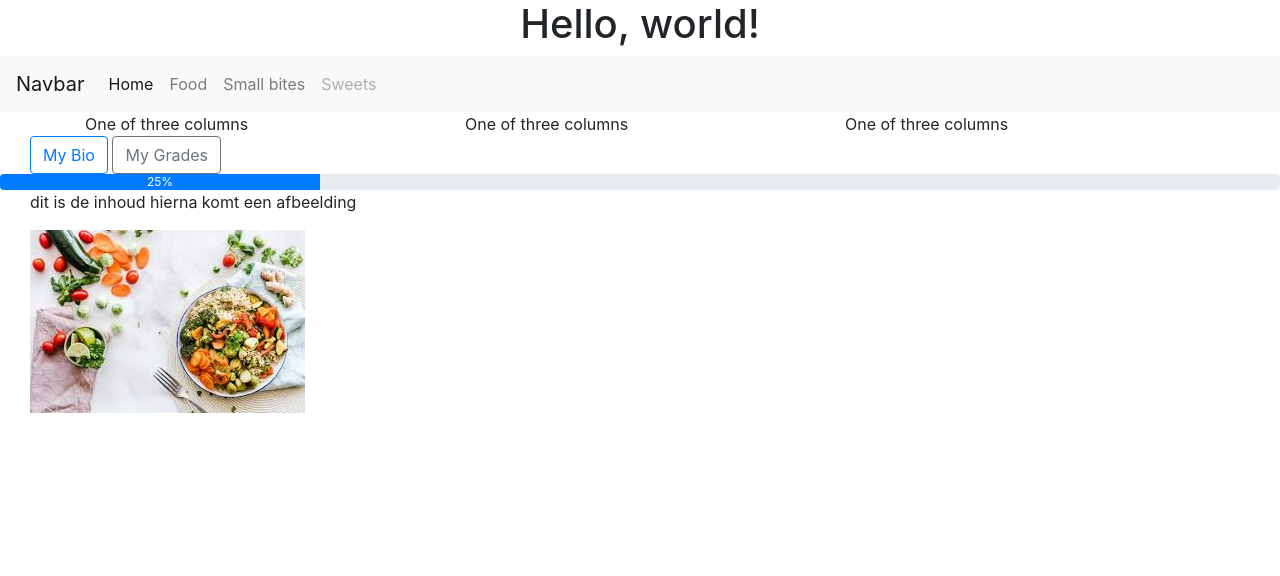
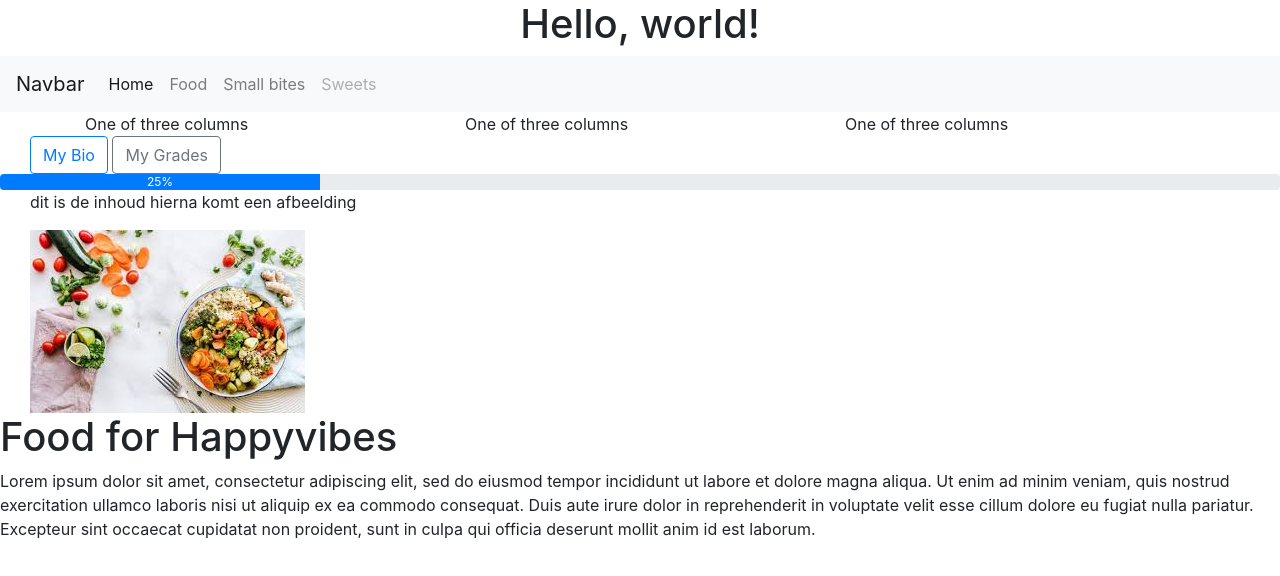
Before and after one commit to donja00/reposetory-chapter5, a plain HTML site: page local-bootstrap/world2.html in a window 1280 px wide. Drawn offline with Linux system fonts and the light colour scheme.

Commit message:
Update world2.html

```diff
--- a/local-bootstrap/world2.html
+++ b/local-bootstrap/world2.html
@@ -63,6 +63,11 @@
 	  <img src="images/food1.jpg" width="275" height="183" alt=""/>
 	  </div>
 
+	  <section>
+  <h1>Food for Happyvibes</h1>
+  <p>Lorem ipsum dolor sit amet, consectetur adipiscing elit, sed do eiusmod tempor incididunt ut labore et dolore magna aliqua. Ut enim ad minim veniam, quis nostrud exercitation ullamco laboris nisi ut aliquip ex ea commodo consequat. Duis aute irure dolor in reprehenderit in voluptate velit esse cillum dolore eu fugiat nulla pariatur. Excepteur sint occaecat cupidatat non proident, sunt in culpa qui officia deserunt mollit anim id est laborum.</p>
+</section>
+
 
 	  <!-- End Progress Bar -->
     <!-- Optional JavaScript -->
```
